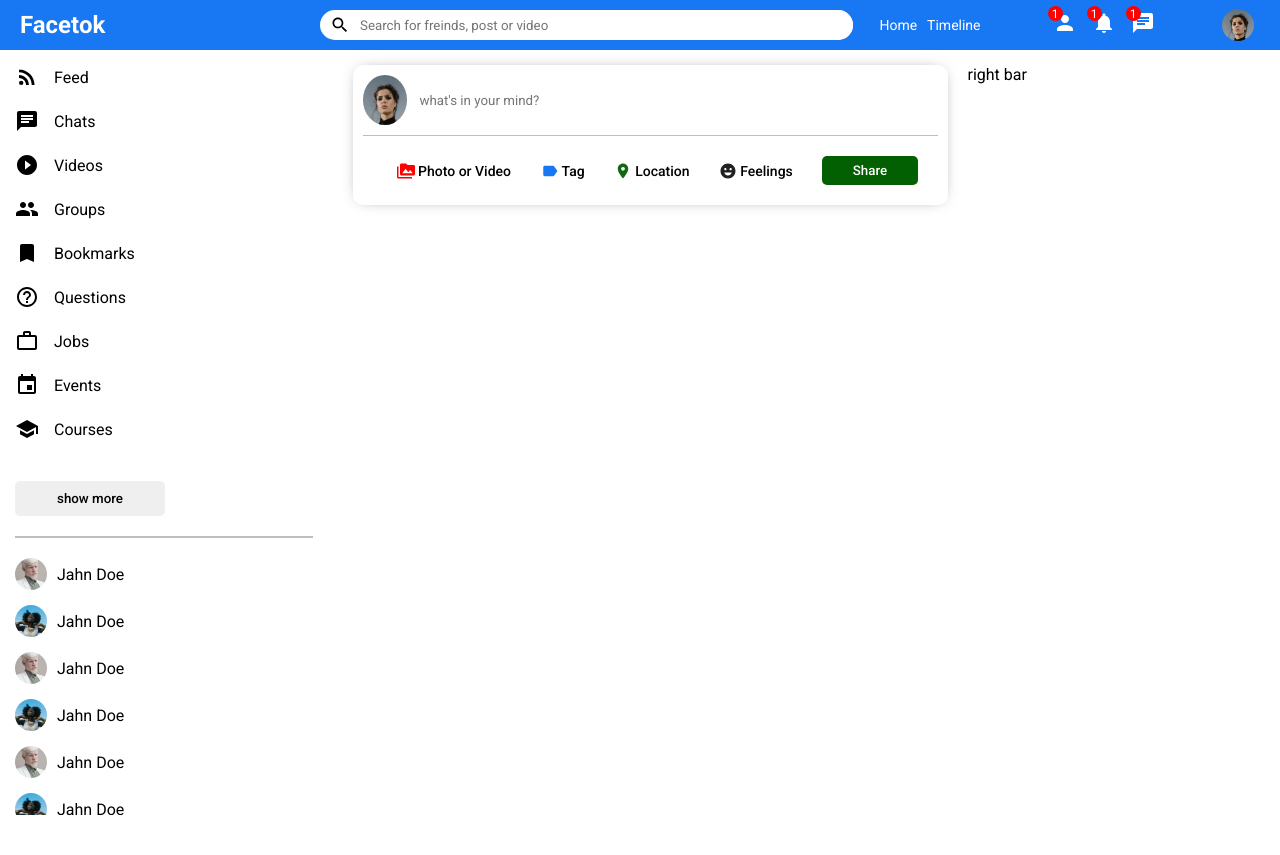
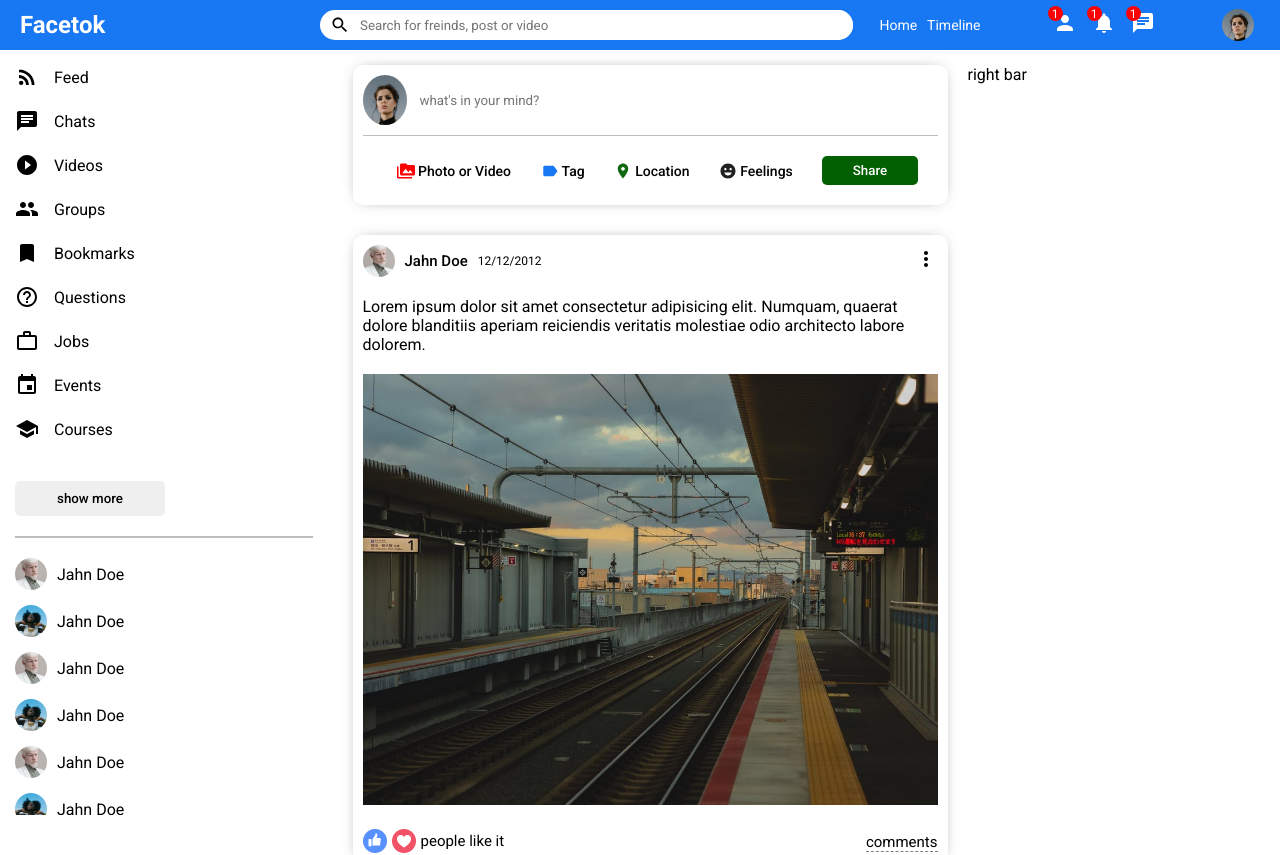
Before and after one commit to swelam0/MERN-FaceBook, a React (Create React App) app in the folder client/: page / in a window 1280 px wide. Shown: the top 855 px of the page. Before the commit the page ends 830 px from the top, so only its background shows below. Built offline with nearby package versions, Linux system fonts and the light colour scheme.

Commit message:
home feed post component

```diff
--- a/client/src/components/feed/Feed.jsx
+++ b/client/src/components/feed/Feed.jsx
@@ -1,4 +1,5 @@
 import styled from 'styled-components'
+import Post from '../post/Post'
 import Share from '../share/Share'
 
 const Feed = () => {
@@ -6,6 +7,8 @@
 		<Container>
 			<div className='feedWrapper'>
 				<Share />
+				<Post />
+				<Post />
 			</div>
 		</Container>
 	)
@@ -14,6 +17,10 @@
 	flex: 6;
 	height: calc(100vh - 50px);
 	padding: 0 20px;
+
+	.feedWrapper {
+		padding-bottom: 60px;
+	}
 `
 
 export default Feed
--- /dev/null
+++ b/client/src/components/post/Post.jsx
@@ -0,0 +1,66 @@
+import styled from 'styled-components'
+import PostTop from './PostTop'
+import PostCenter from './PostCenter'
+
+const Post = () => {
+	return (
+		<Container>
+			<div className='postWrapper'>
+				<PostTop />
+				<PostCenter />
+				<div className='postBottom'>
+					<div className='postBottomLeft'>
+						<img className='likeIcon' src='assets/like.png' alt='' />
+						<img className='likeIcon' src='assets/heart.png' alt='' />
+						<span className='postLikeCounter'> people like it</span>
+					</div>
+					<div className='postBottomRight'>
+						<span className='postCommentText'>comments</span>
+					</div>
+				</div>
+			</div>
+		</Container>
+	)
+}
+
+const Container = styled.div`
+	width: 100%;
+	border-radius: 10px;
+	-webkit-box-shadow: 0px 0px 16px -8px rgba(0, 0, 0, 0.68);
+	box-shadow: 0px 0px 16px -8px rgba(0, 0, 0, 0.68);
+	margin: 30px 0;
+
+	.postWrapper {
+		padding: 10px;
+	}
+
+	.postBottom {
+		display: flex;
+		align-items: center;
+		justify-content: space-between;
+	}
+
+	.postBottomLeft {
+		display: flex;
+		align-items: center;
+	}
+
+	.likeIcon {
+		width: 24px;
+		height: 24px;
+		margin-right: 5px;
+		cursor: pointer;
+	}
+
+	.postLikeCounter {
+		font-size: 15px;
+	}
+
+	.postCommentText {
+		cursor: pointer;
+		border-bottom: 1px dashed gray;
+		font-size: 15px;
+	}
+`
+
+export default Post
--- /dev/null
+++ b/client/src/components/post/PostCenter.jsx
@@ -0,0 +1,26 @@
+import styled from 'styled-components'
+
+const PostCenter = () => {
+	return (
+		<Container>
+			<span className='postText'>
+				Lorem ipsum dolor sit amet consectetur adipisicing elit. Numquam, quaerat
+				dolore blanditiis aperiam reiciendis veritatis molestiae odio architecto
+				labore dolorem.
+			</span>
+			<img className='postImg' src='assets/post/1.jpeg' alt='img' />
+		</Container>
+	)
+}
+
+const Container = styled.div`
+	margin: 20px 0;
+	.postImg {
+		margin-top: 20px;
+		width: 100%;
+		max-height: 500px;
+		object-fit: contain;
+	}
+`
+
+export default PostCenter
--- /dev/null
+++ b/client/src/components/post/PostTop.jsx
@@ -0,0 +1,53 @@
+import styled from 'styled-components'
+import { MoreVert } from '@material-ui/icons'
+
+const PostTop = () => {
+	return (
+		<Container>
+			<div className='postTopLeft'>
+				<img className='postProfileImg' src='assets/person/2.jpeg' alt='img' />
+				<span className='postUsername'>Jahn Doe</span>
+				<span className='postDate'>12/12/2012</span>
+			</div>
+			<div className='postTopRight'>
+				<MoreVert />
+			</div>
+		</Container>
+	)
+}
+
+const Container = styled.div`
+	display: flex;
+	align-items: center;
+	justify-content: space-between;
+
+	.postTopLeft {
+		display: flex;
+		align-items: center;
+	}
+
+	.postProfileImg {
+		width: 32px;
+		height: 32px;
+		border-radius: 50%;
+		object-fit: cover;
+	}
+
+	.postUsername {
+		font-size: 15px;
+		font-weight: 500;
+		margin: 0 10px;
+	}
+
+	.postDate {
+		font-size: 12px;
+	}
+
+	.postTopRight {
+		svg {
+			cursor: pointer;
+		}
+	}
+`
+
+export default PostTop
```
Also changed, not shown: client/src/components/post/PostBottom.jsx (added).
